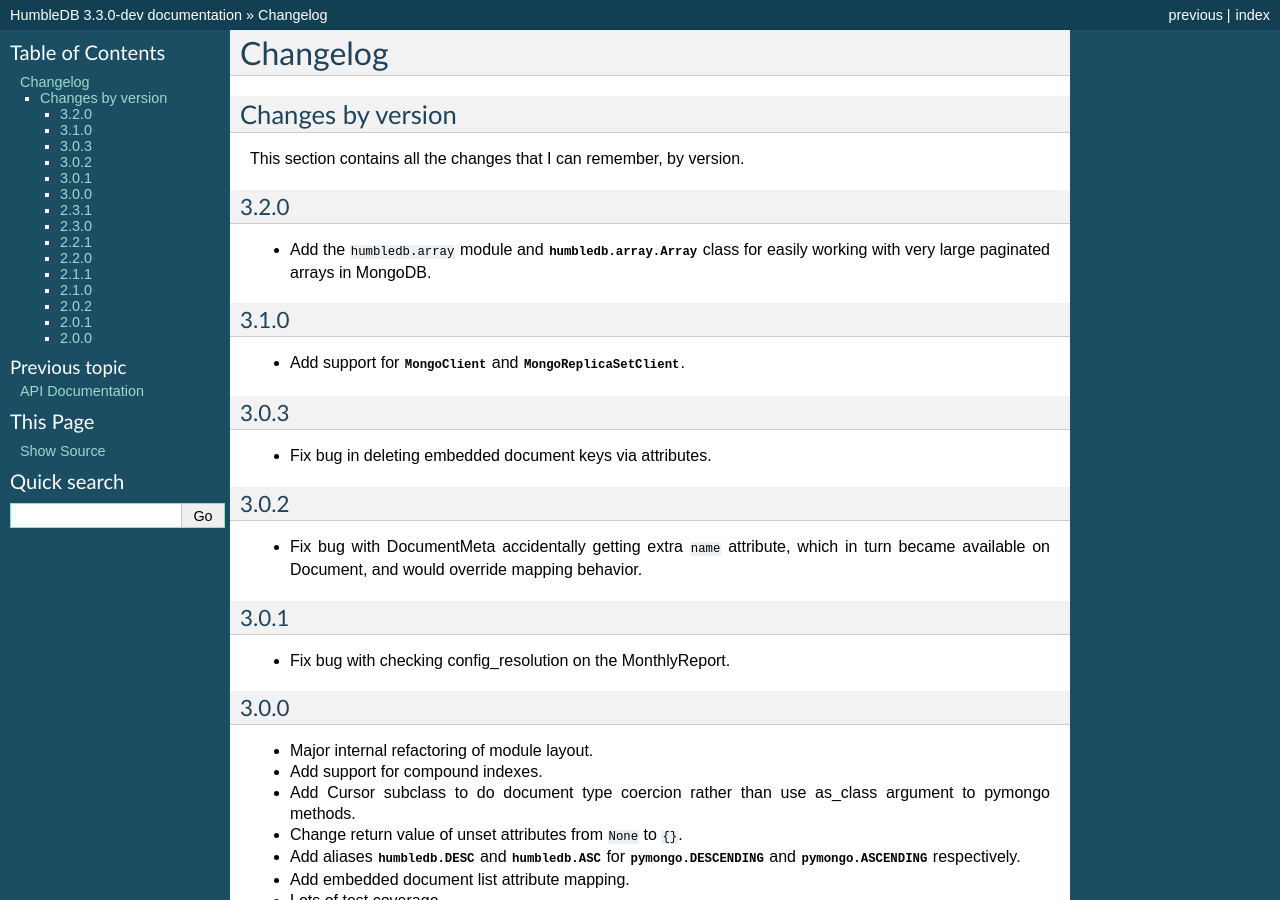
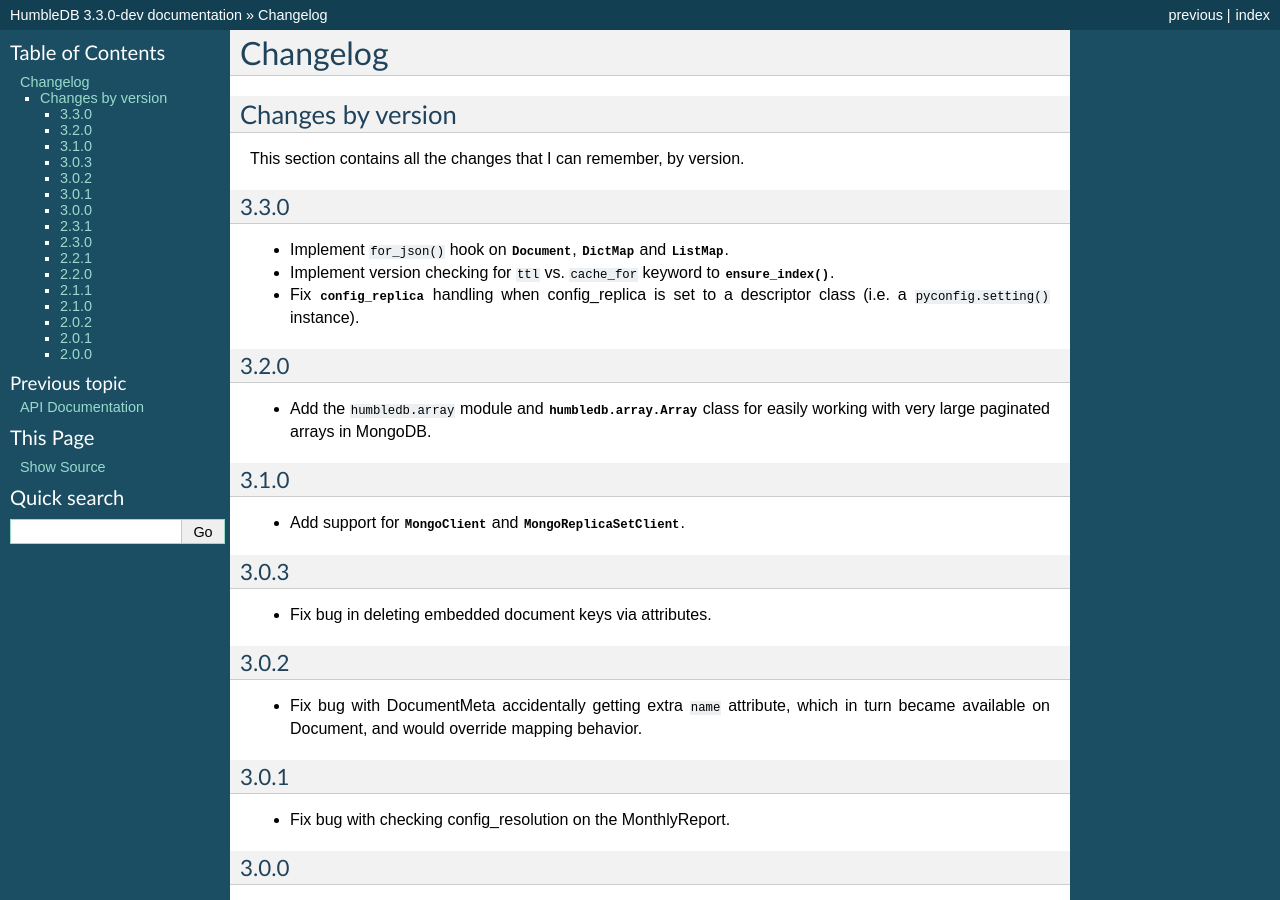
Before and after one commit to shakefu/humbledb, a Sphinx documentation site: the page built from docs/changes.rst, in a window 1280 px wide and 900 px high. Built offline with Sphinx 7.4.7, drawn with Linux system fonts in a browser that asks for light colours; cross-references to code outside the pages are shown as plain code.

Commit message:
Update changelog.

```diff
--- a/docs/changes.rst
+++ b/docs/changes.rst
@@ -5,6 +5,16 @@
 ==================
 
 This section contains all the changes that I can remember, by version.
+
+3.3.0
+-----
+
+- Implement ``for_json()`` hook on :class:`~humbledb.document.Document`,
+  :class:`~humbledb.maps.DictMap` and :class:`~humbledb.maps.ListMap`.
+- Implement version checking for ``ttl`` vs. ``cache_for`` keyword to
+  :func:`ensure_index`.
+- Fix :attr:`~humbledb.mongo.Mongo.config_replica` handling when config_replica
+  is set to a descriptor class (i.e. a ``pyconfig.setting()`` instance).
 
 3.2.0
 -----
```
